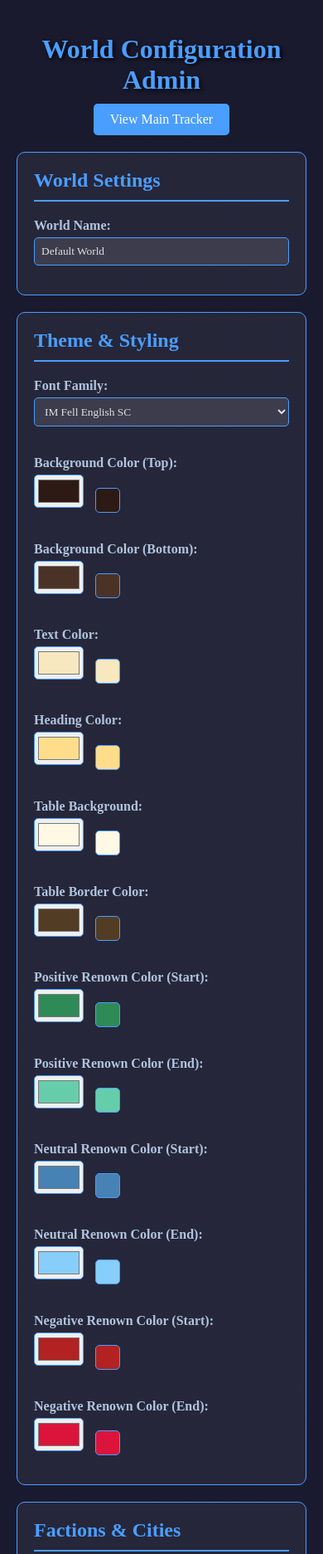
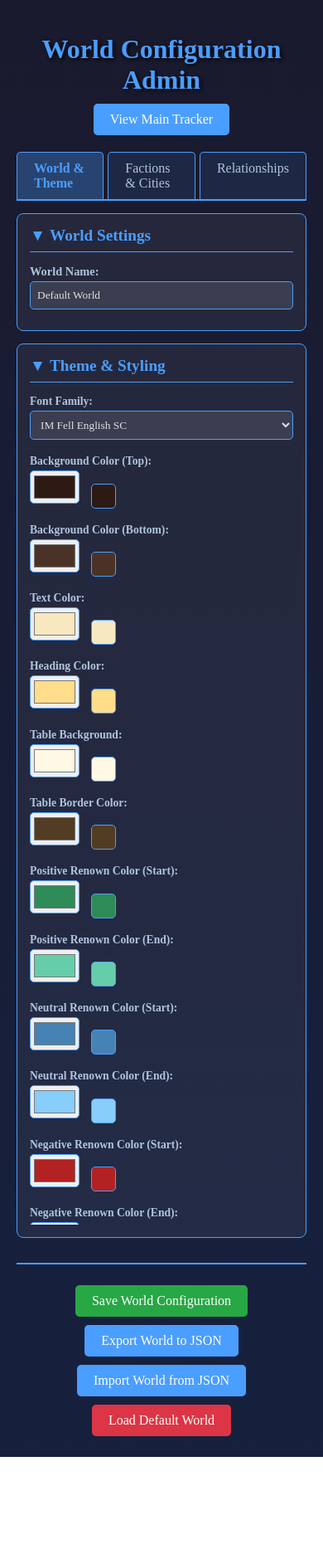
Before and after one commit to Elestin/renownsystem, a plain HTML site: page admin.html in a window 390 px wide. Shown: the top 1873 px of the page at 83% size. After the commit the page ends 1756 px from the top, so only its background shows below. Drawn offline with Linux system fonts and the light colour scheme; a web font is replaced by a local one.

Commit message:
Fixing UI

```diff
--- a/admin.html
+++ b/admin.html
@@ -42,21 +42,91 @@
         .nav-buttons button:hover {
             background: #6bb0ff;
         }
+        .tabs {
+            display: flex;
+            gap: 5px;
+            margin-bottom: 15px;
+            border-bottom: 2px solid #4a9eff;
+        }
+        .tab {
+            padding: 10px 20px;
+            background: rgba(74, 158, 255, 0.1);
+            border: 1px solid #4a9eff;
+            border-bottom: none;
+            border-radius: 5px 5px 0 0;
+            cursor: pointer;
+            color: #b0c4de;
+            transition: all 0.3s ease;
+        }
+        .tab:hover {
+            background: rgba(74, 158, 255, 0.2);
+            color: #e0e0e0;
+        }
+        .tab.active {
+            background: rgba(74, 158, 255, 0.3);
+            color: #4a9eff;
+            font-weight: bold;
+        }
+        .tab-content {
+            display: none;
+        }
+        .tab-content.active {
+            display: block;
+        }
         .section {
             background: rgba(255, 255, 255, 0.05);
             border: 1px solid #4a9eff;
-            border-radius: 10px;
-            padding: 20px;
-            margin-bottom: 20px;
+            border-radius: 8px;
+            padding: 15px;
+            margin-bottom: 15px;
         }
         .section h2 {
             color: #4a9eff;
             margin-top: 0;
-            border-bottom: 2px solid #4a9eff;
-            padding-bottom: 10px;
+            margin-bottom: 15px;
+            font-size: 1.2em;
+            border-bottom: 1px solid #4a9eff;
+            padding-bottom: 8px;
+        }
+        .collapsible {
+            cursor: pointer;
+            user-select: none;
+        }
+        .collapsible::before {
+            content: '▼ ';
+            display: inline-block;
+            transition: transform 0.3s ease;
+            margin-right: 5px;
+        }
+        .collapsible.collapsed::before {
+            transform: rotate(-90deg);
+        }
+        .collapsible-content {
+            max-height: 1000px;
+            overflow: hidden;
+            transition: max-height 0.3s ease;
+        }
+        .collapsible-content.collapsed {
+            max-height: 0;
+            overflow: hidden;
         }
         .form-group {
-            margin-bottom: 15px;
+            margin-bottom: 10px;
+        }
+        .form-group label {
+            font-size: 0.9em;
+            margin-bottom: 3px;
+        }
+        .compact-grid {
+            display: grid;
+            grid-template-columns: repeat(auto-fit, minmax(200px, 1fr));
+            gap: 10px;
+        }
+        .compact-grid .form-group {
+            margin-bottom: 8px;
+        }
+        .compact-grid label {
+            font-size: 0.85em;
         }
         label {
             display: block;
@@ -118,30 +188,59 @@
             background: rgba(255, 255, 255, 0.03);
             border: 1px solid #4a9eff;
             border-radius: 5px;
-            padding: 15px;
-            margin-bottom: 15px;
+            padding: 10px;
+            margin-bottom: 10px;
         }
         .faction-header {
             display: flex;
             justify-content: space-between;
             align-items: center;
-            margin-bottom: 10px;
+            margin-bottom: 8px;
+            cursor: pointer;
         }
         .faction-header h3 {
             margin: 0;
             color: #4a9eff;
+            font-size: 1.1em;
+        }
+        .faction-content {
+            max-height: 2000px;
+            overflow: hidden;
+            transition: max-height 0.3s ease;
+        }
+        .faction-content.collapsed {
+            max-height: 0;
+            overflow: hidden;
+            padding: 0;
+        }
+        .faction-summary {
+            display: flex;
+            gap: 15px;
+            font-size: 0.9em;
+            color: #b0c4de;
+            margin-top: 5px;
+        }
+        .faction-summary span {
+            display: flex;
+            align-items: center;
+            gap: 5px;
         }
         .bonus-entry {
             display: flex;
-            gap: 10px;
-            margin-bottom: 10px;
+            gap: 8px;
+            margin-bottom: 8px;
             align-items: center;
         }
         .bonus-entry input[type="number"] {
-            width: 100px;
+            width: 80px;
+            padding: 4px;
+            font-size: 0.9em;
         }
         .bonus-entry textarea {
             flex: 1;
+            padding: 4px;
+            font-size: 0.9em;
+            min-height: 30px;
         }
         .relationship-entry {
             display: flex;
@@ -329,17 +428,27 @@
 
         <div id="message"></div>
 
+        <div class="tabs">
+            <div class="tab active" onclick="switchTab(event, 'world')">World & Theme</div>
+            <div class="tab" onclick="switchTab(event, 'factions')">Factions & Cities</div>
+            <div class="tab" onclick="switchTab(event, 'relationships')">Relationships</div>
+        </div>
+
+        <div id="tab-world" class="tab-content active">
             <div class="section">
-            <h2>World Settings</h2>
+                <h2 class="collapsible" onclick="toggleCollapse(this)">World Settings</h2>
+                <div class="collapsible-content">
                     <div class="form-group">
                         <label>World Name:</label>
                         <input type="text" id="worldName" placeholder="Enter world name">
                     </div>
                 </div>
+            </div>
 
             <div class="section">
-            <h2>Theme & Styling</h2>
-            <div class="two-column">
+                <h2 class="collapsible" onclick="toggleCollapse(this)">Theme & Styling</h2>
+                <div class="collapsible-content">
+                    <div class="compact-grid">
                 <div class="form-group">
                     <label>Font Family:</label>
                     <select id="fontFamily">
@@ -413,16 +522,24 @@
                 </div>
                     </div>
                 </div>
-
+            </div>
+        </div>
+
+        <div id="tab-factions" class="tab-content">
             <div class="section">
-            <h2>Factions & Cities</h2>
+                <div style="display: flex; justify-content: space-between; align-items: center; margin-bottom: 15px;">
+                    <h2 style="margin: 0;">Factions & Cities</h2>
+                    <button onclick="addFaction()">+ Add Faction/City</button>
+                </div>
                 <div id="factionsList"></div>
-            <button onclick="addFaction()">+ Add Faction/City</button>
-        </div>
-
+            </div>
+        </div>
+
+        <div id="tab-relationships" class="tab-content">
             <div class="section">
                 <h2>Relationships</h2>
                 <div id="relationshipsList"></div>
+            </div>
         </div>
 
         <div class="actions">
@@ -842,11 +959,23 @@
             worldData.factions.forEach((faction, index) => {
                 const div = document.createElement("div");
                 div.className = "faction-item";
+                const bonusCount = Object.keys(faction.bonuses || {}).length;
+                const descriptorCount = (faction.descriptors || []).length;
+                const descriptorsList = (faction.descriptors || []).join(', ') || 'None';
+
                 div.innerHTML = `
-                    <div class="faction-header">
+                    <div class="faction-header" onclick="toggleFaction(${index})">
+                        <div>
                             <h3>${faction.name}</h3>
-                        <button class="danger" onclick="removeFaction(${index})">Remove</button>
-                    </div>
+                            <div class="faction-summary">
+                                <span>📋 ${bonusCount} bonuses</span>
+                                <span>🏷️ ${descriptorCount} descriptors</span>
+                                <span style="font-size: 0.85em; color: #888;">${descriptorsList}</span>
+                            </div>
+                        </div>
+                        <button class="danger" onclick="event.stopPropagation(); removeFaction(${index})">Remove</button>
+                    </div>
+                    <div class="faction-content collapsed" id="faction-content-${index}">
                         <div class="form-group">
                             <label>Name:</label>
                             <input type="text" value="${faction.name}" onchange="updateFactionName(${index}, this.value)">
@@ -857,7 +986,7 @@
                                 <select id="descriptor-select-${index}" onchange="addDescriptor(${index}, this.value)">
                                     <option value="">-- Select a descriptor to add --</option>
                                 </select>
-                            <button onclick="generateSuggestions(${index})">✨ Generate Bonus Suggestions</button>
+                                <button onclick="generateSuggestions(${index})">✨ Generate Suggestions</button>
                             </div>
                             <div class="selected-descriptors" id="selected-descriptors-${index}"></div>
                         </div>
@@ -865,6 +994,7 @@
                             <label>Bonuses/Penalties:</label>
                             <div id="bonuses-${index}"></div>
                             <button onclick="addBonus(${index})">+ Add Bonus/Penalty</button>
+                        </div>
                     </div>
                 `;
                 container.appendChild(div);
@@ -1744,6 +1874,34 @@
             }
         }
 
+        // Tab switching
+        function switchTab(event, tabName) {
+            // Hide all tabs
+            document.querySelectorAll('.tab').forEach(tab => tab.classList.remove('active'));
+            document.querySelectorAll('.tab-content').forEach(content => content.classList.remove('active'));
+
+            // Show selected tab
+            event.target.classList.add('active');
+            document.getElementById(`tab-${tabName}`).classList.add('active');
+        }
+
+        // Collapsible sections
+        function toggleCollapse(element) {
+            element.classList.toggle('collapsed');
+            const content = element.nextElementSibling;
+            if (content) {
+                content.classList.toggle('collapsed');
+            }
+        }
+
+        // Faction collapse
+        function toggleFaction(index) {
+            const content = document.getElementById(`faction-content-${index}`);
+            if (content) {
+                content.classList.toggle('collapsed');
+            }
+        }
+
         // Initialize
         loadWorldData();
     </script>
```
Lines whose indentation alone changed are shown as unchanged.
